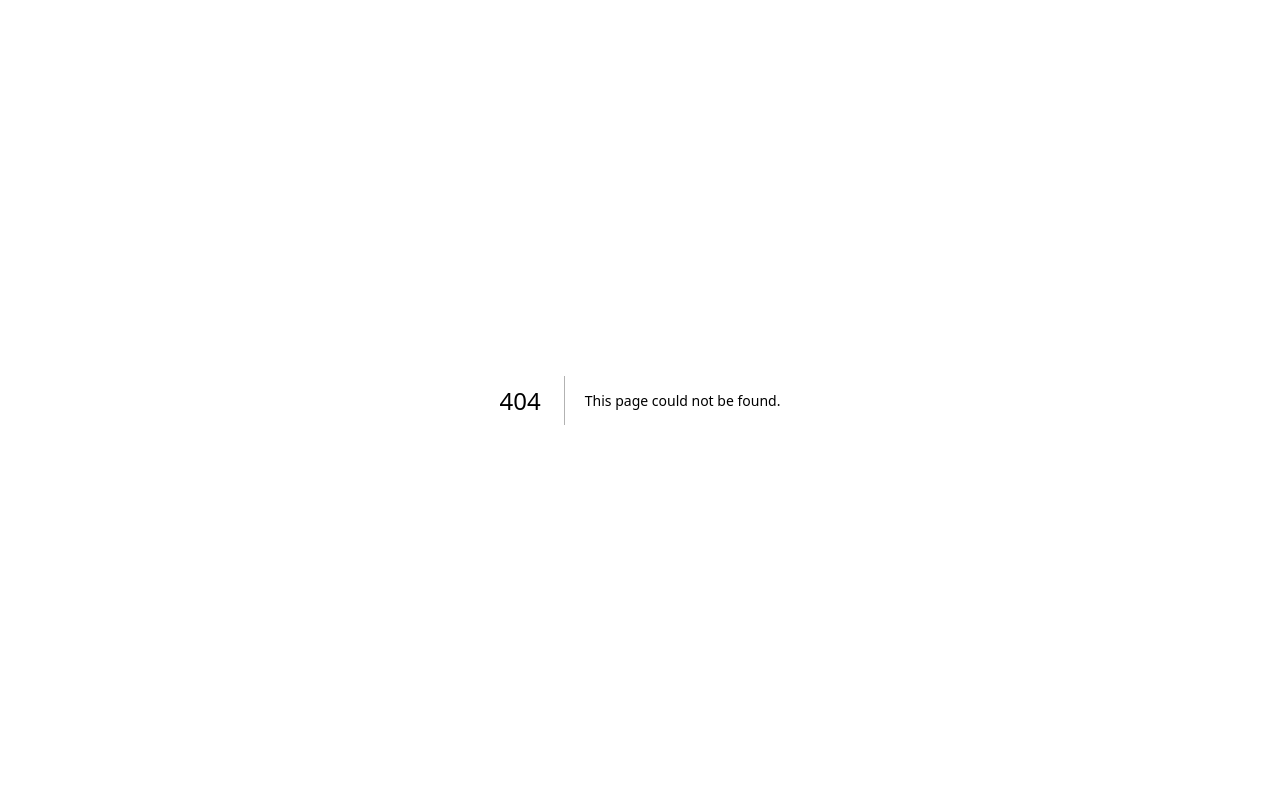
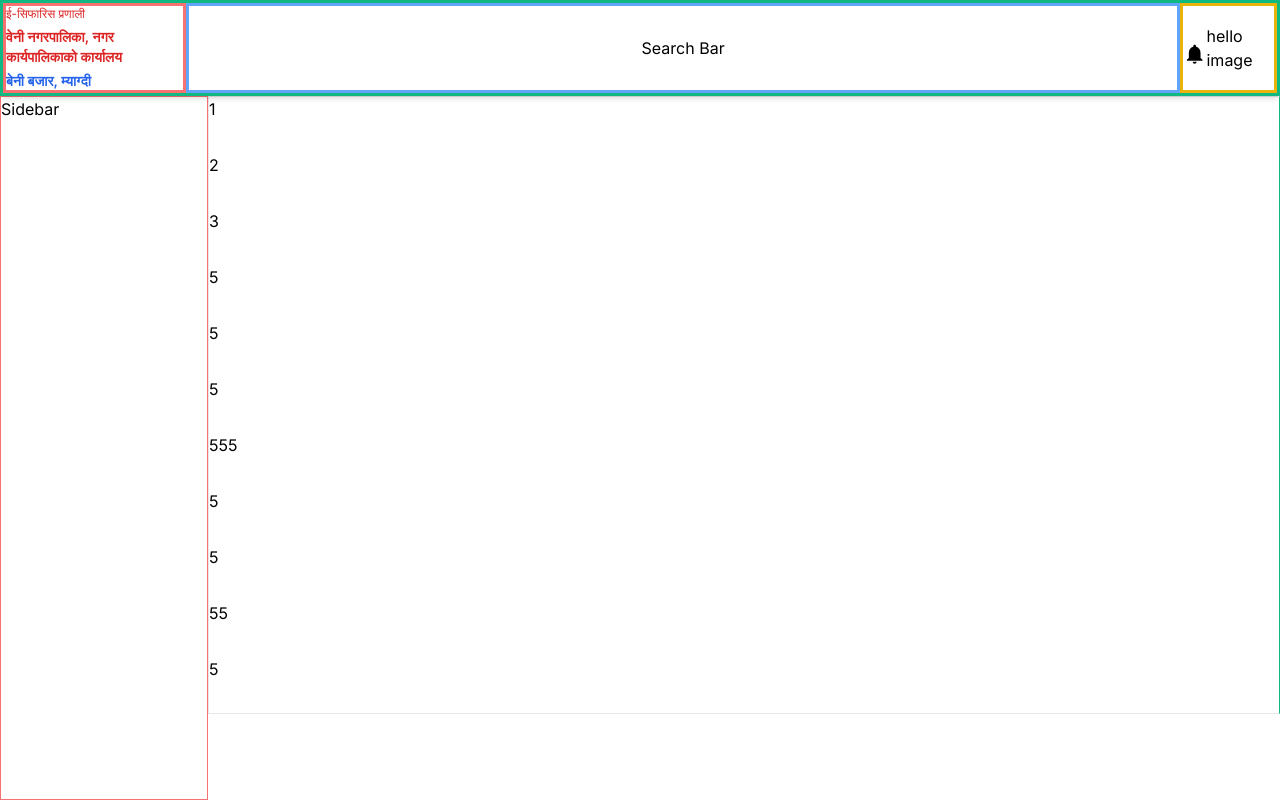
Before and after one commit to TezzBhandari/sifrais-frontend, a Next.js app: page /admin/dashboard in a window 1280 px wide. Before the commit this address had no page. Built offline with nearby package versions, Linux system fonts and the light colour scheme.

Commit message:
created dashboard route and layout

```diff
--- /dev/null
+++ b/src/app/admin/dashboard/components/Navbar.tsx
@@ -0,0 +1,47 @@
+import Image from "next/image";
+import { MdNotifications } from "react-icons/md";
+// import logo from "../../../../../public/assets/Mofa_SVG.svg";
+import Search from "./Search";
+
+const Navbar = () => {
+  return (
+    <header className="header h-[6rem] fixed top-0 left-0 z-50 w-full border-[3px] border-emerald-500 bg-white shadow-md overflow-hidden">
+      {/* header-container responsive */}
+      <div className="nav-content flex w-full h-full  ">
+        {/* first column just for logo */}
+        <div className="Logo-Section border-[3px] border-red-400 flex items-center justify-center gap-x-3">
+          {/* <Image
+            src={logo}
+            className="w-16 h-16 border-red-500"
+            alt="Mofaga Image"
+          /> */}
+          <div className="flex flex-col justify-center space-y-1">
+            <p className="text-[12px] text-red-600">ई-सिफारिस प्रणाली</p>
+            <p className="font-semibold text-sm text-red-600">
+              वेनी नगरपालिका, नगर कार्यपालिकाको कार्यालय
+            </p>
+            <p className="font-semibold text-sm text-blue-600">
+              बेनी बजार, म्याग्दी
+            </p>
+          </div>
+        </div>
+
+        {/* second column just for search bar */}
+        <div className="Search-Bar-Section flex w-full h-full items-center justify-center border-[3px] border-blue-400">
+          {/* grow-[2] shrink */}
+          <div className="Search-bar-wrapper">
+            <Search />
+          </div>
+        </div>
+        {/* third column for notifications and profile */}
+        <div className="Profile-Section border-[3px] border-yellow-500 flex items-center justify-center">
+          {/* grow matra */}
+          <MdNotifications className="text-3xl mt-3" />
+          <p>hello image</p>
+        </div>
+      </div>
+    </header>
+  );
+};
+
+export default Navbar;
--- /dev/null
+++ b/src/app/admin/dashboard/components/Search.tsx
@@ -0,0 +1,7 @@
+import React from "react";
+
+const Search = () => {
+  return <div>Search Bar</div>;
+};
+
+export default Search;
--- /dev/null
+++ b/src/app/admin/dashboard/components/Sidebar.tsx
@@ -0,0 +1,11 @@
+import React from "react";
+
+const Sidebar = () => {
+  return (
+    <div className="fixed top-24 left-0 border border-red-400 sidebar-height min-w-52">
+      Sidebar
+    </div>
+  );
+};
+
+export default Sidebar;
--- /dev/null
+++ b/src/app/admin/dashboard/layout.tsx
@@ -0,0 +1,24 @@
+import type { Metadata } from "next";
+import Navbar from "./components/Navbar";
+import Sidebar from "./components/Sidebar";
+
+export const metadata: Metadata = {
+  title: "Sifaris Dashboard",
+  description: "Sifaris System: Add more details later.",
+};
+
+export default function RootLayout({
+  children,
+}: {
+  children: React.ReactNode;
+}) {
+  return (
+    <>
+      <Navbar />
+      <Sidebar />
+      <main className="md:ml-52 border border-r-emerald-500 mt-24">
+        {children}
+      </main>
+    </>
+  );
+}
--- /dev/null
+++ b/src/app/admin/dashboard/page.tsx
@@ -0,0 +1,19 @@
+import React from "react";
+
+let x = [1, 2, 3, 5, 5, 5, 555, 5, 5, 55, 5];
+
+const page = () => {
+  return (
+    <div>
+      {x.map((i, v) => {
+        return (
+          <h1 className="h-14 w-full" key={v}>
+            {i}
+          </h1>
+        );
+      })}
+    </div>
+  );
+};
+
+export default page;
```
